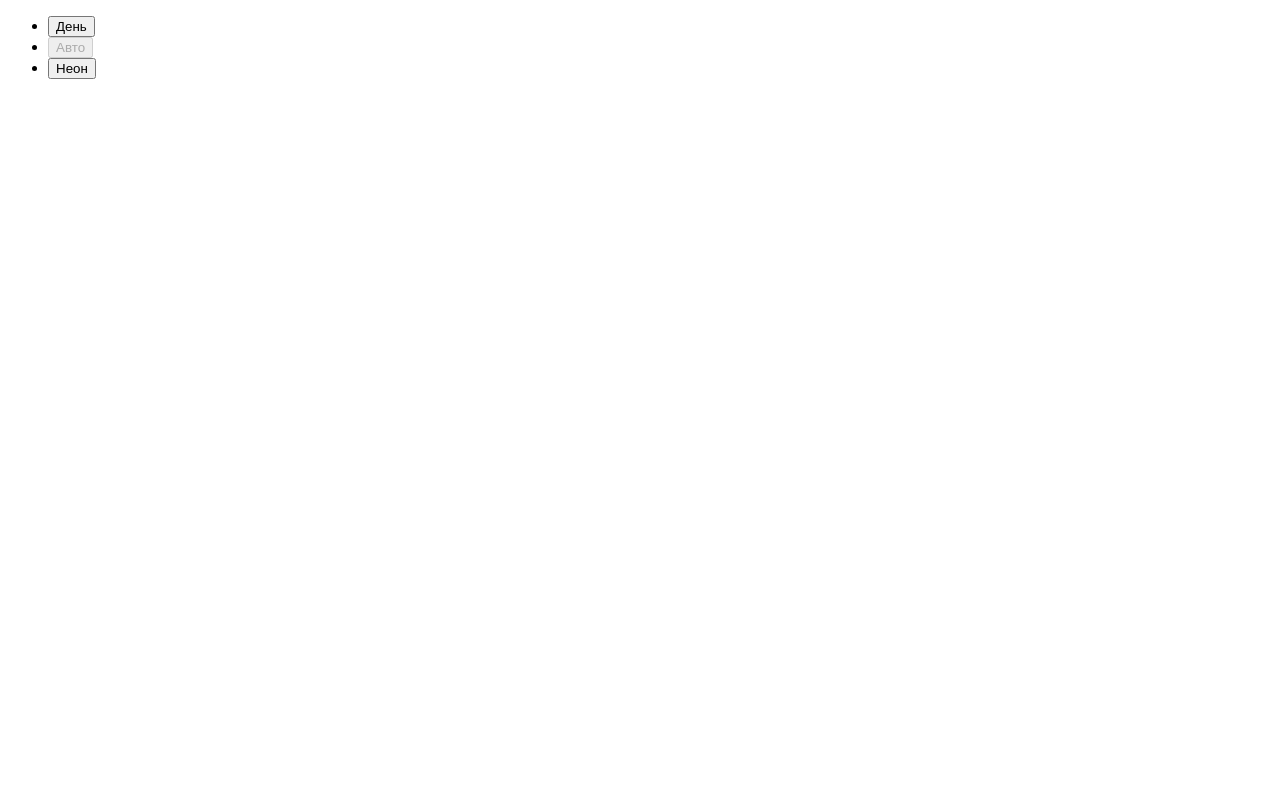
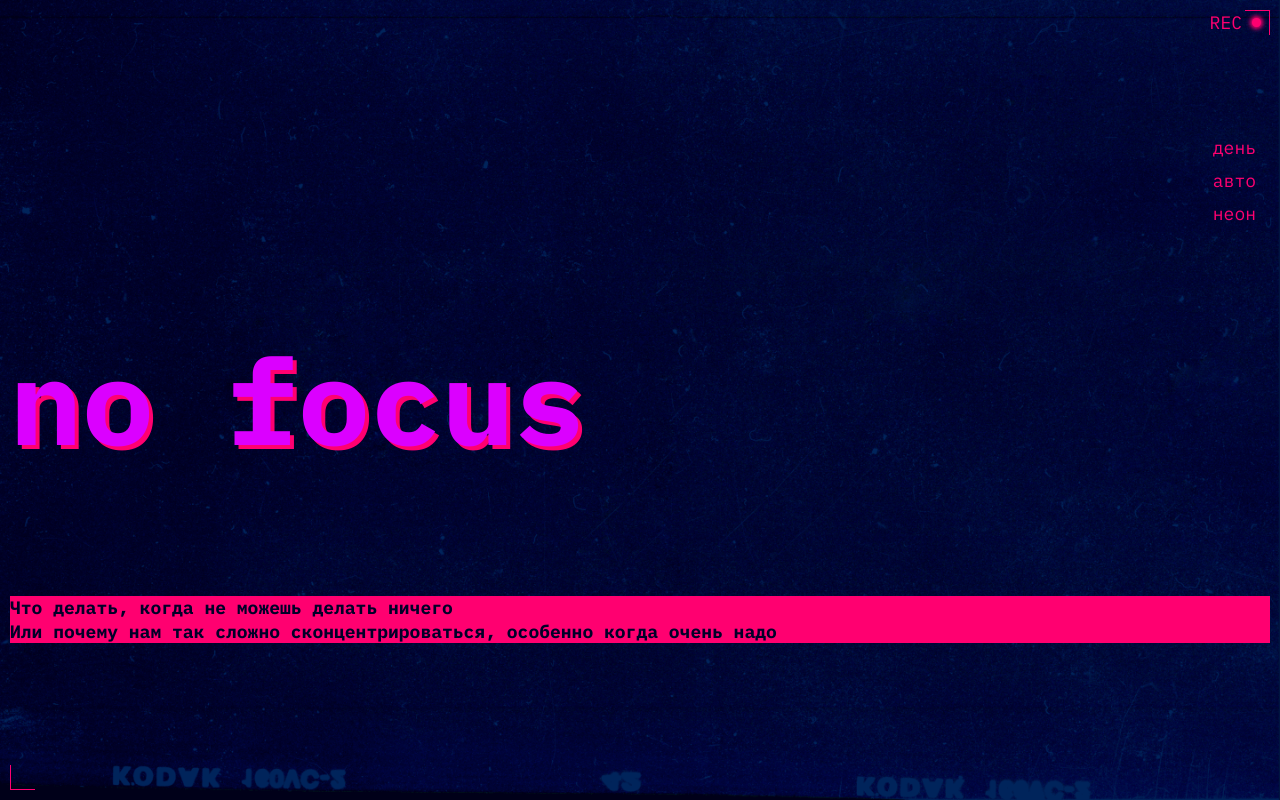
Before and after one commit to lina06z/slozhno-sosredotochitsya-ad, a plain HTML site: page index.html in a window 1280 px wide. Drawn offline with Linux system fonts and the light colour scheme.

Commit message:
Настроены базовые стили

```diff
--- a/index.html
+++ b/index.html
@@ -5,10 +5,21 @@
     <meta http-equiv="X-UA-Compatible" content="IE=edge" />
     <meta name="viewport" content="width=device-width, initial-scale=1.0" />
     <title>Сложно сосредоточиться</title>
+    <meta name="color-scheme" content="dark light" />
+    <link rel="icon" href="./images/favicon.ico" sizes="32x32" />
+    <link rel="icon" href="./images/icon.svg" type="image/svg+xml" />
+    <link rel="apple-touch-icon" href="./images/apple-touch-icon.png" />
+    <link rel="stylesheet" href="./fonts/fonts.css" />
+    <link rel="stylesheet" href="./styles/globals.css" />
+    <link rel="stylesheet" href="./styles/variables.css" />
+    <link rel="stylesheet" href="./styles/style.css" />
+    <link rel="stylesheet" href="./styles/dark.css" />
+    <link rel="stylesheet" href="./styles/light.css" />
     <script src="./scripts/script.js"></script>
   </head>
   <body class="page">
     <header class="header decorated-zone">
+      <span class="header__rec" aria-hidden="true">REC</span>
       <nav class="header__theme-menu">
         <ul class="header__theme-menu-list">
           <li class="header__theme-menu-item">
@@ -35,6 +46,12 @@
           </li>
         </ul>
       </nav>
+      <h1 class="header__title">no focus</h1>
+      <p class="header__description title-decor">
+        Что делать, когда не можешь делать ничего<br />
+        Или почему нам так сложно сконцентрироваться,
+        особенно когда очень надо
+      </p>
     </header>
   </body>
 </html>
--- a/styles/style.css
+++ b/styles/style.css
@@ -1,5 +1,109 @@
 /* Основные стили проекта. Это стили для темы, которую вы верстаете первой. */
 
 .page {
-  /* сохраните в разметке и стилях класс page у тега body. Он удобен, чтобы составлять селекторы для разных цветовых тем. */
+  font-family: var(--font-family);
+  font-size: var(--font-size);
+  color: var(--text-color);
+  background-color: var(--bg-color);
+  background-image: var(--bg-image);
+  background-position: center;
+  background-size: cover;
+  background-attachment: fixed;
 }
+
+.header {
+  position: relative;
+  display: grid;
+  grid-template-rows: 1fr min-content 1fr;
+  min-height: 668px;
+  height: 100vh;
+  padding: var(--page-padding);
+}
+
+.decorated-zone {
+  position: relative;
+}
+
+.decorated-zone::before {
+  content: '';
+  position: absolute;
+  top: var(--page-padding);
+  right: var(--page-padding);
+  width: 25px;
+  height: 25px;
+  border-top: 1px solid var(--menu-color);
+  border-right: 1px solid var(--menu-color);
+}
+
+.decorated-zone::after {
+  content: '';
+  position: absolute;
+  bottom: var(--page-padding);
+  left: var(--page-padding);
+  width: 25px;
+  height: 25px;
+  border-bottom: 1px solid var(--menu-color);
+  border-left: 1px solid var(--menu-color);
+}
+
+.header__rec {
+  position: absolute;
+  top: var(--page-padding);
+  right: calc(var(--page-padding) + 9px);
+  display: flex;
+  align-items: center;
+  gap: 10px;
+  color: var(--accent-color);
+  line-height: 25px;
+}
+
+.header__rec::after {
+  content: '';
+  width: 9px;
+  height: 9px;
+  border-radius: 50%;
+  background-color: var(--accent-color);
+  box-shadow: 0 0 4px 2px var(--accent-color);
+}
+
+.header__theme-menu {
+  justify-self: end;
+  align-self: center;
+}
+
+.header__theme-menu-list {
+  display: flex;
+  flex-direction: column;
+  gap: 10px;
+}
+
+.header__theme-menu-button {
+  padding: 1px 13px;
+  border: 1px solid transparent;
+  background-color: transparent;
+  color: var(--menu-color);
+  line-height: 18px;
+  text-transform: lowercase;
+  cursor: pointer;
+}
+
+.header__title {
+  align-self: center;
+  color: var(--title-color);
+  font-size: clamp(7.25rem, 7.0115rem + 1.0178vw, 7.5rem);
+  font-weight: bold;
+  line-height: 0.825;
+  text-shadow: 4px 4px 0 var(--accent-color);
+}
+
+.title-decor {
+  color: var(--decor-text-color);
+  background-color: var(--accent-color);
+}
+
+.header__description {
+  align-self: center;
+  font-size: var(--font-size);
+  font-weight: bold;
+  line-height: 23.4px;
+}
--- a/styles/variables.css
+++ b/styles/variables.css
@@ -2,3 +2,18 @@
   Переменные для вашего проекта
   и их переопределение под различные устройства
 */
+
+:root {
+  --font-family: 'IBM Plex mono', monospace;
+  --font-size: 18px;
+  --bg-color: #000028;
+  --bg-image: url('../images/cover-image-dark.png');
+  --accent-color: #ff0070;
+  --title-color: #db00ff;
+  --text-color: #f1b2ce;
+  --decor-text-color: #000028;
+  --section-title-color: #ff0070;
+  --menu-color: #ff0070;
+  --hover-color: rgba(255, 0, 112, 0.4);
+  --page-padding: 10px;
+}
```
Also changed, not shown: 2 other files.
